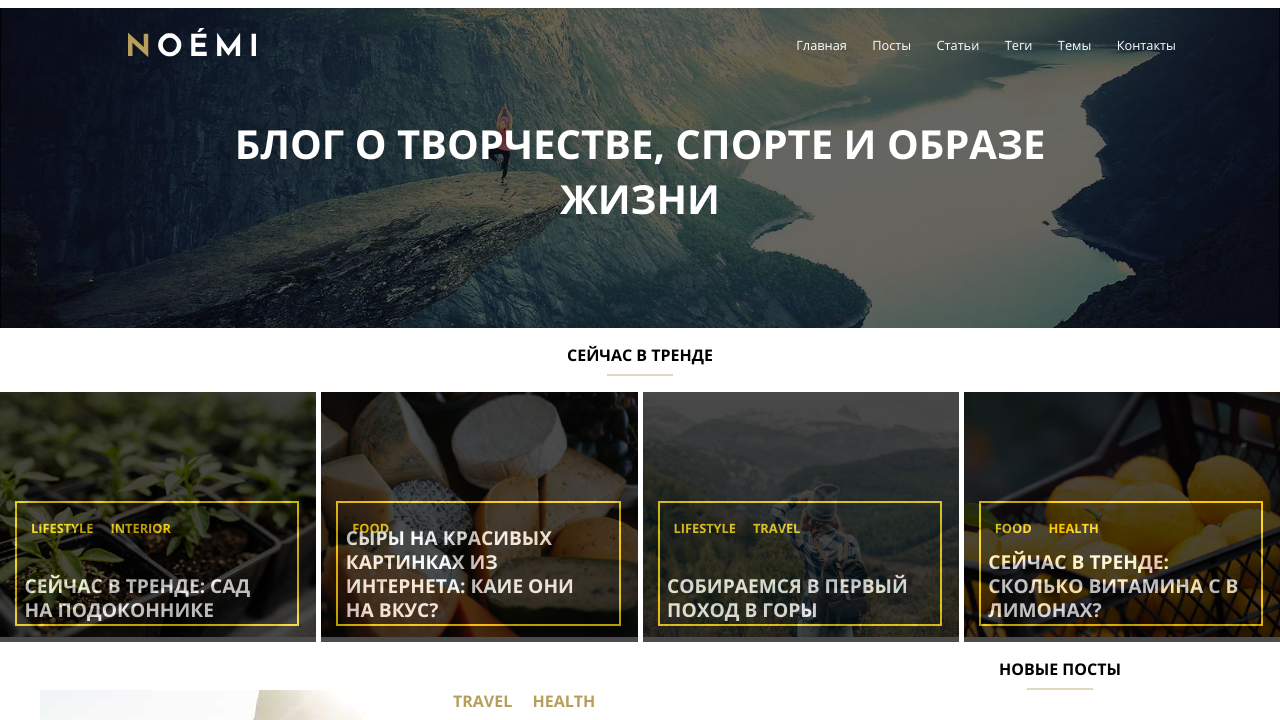
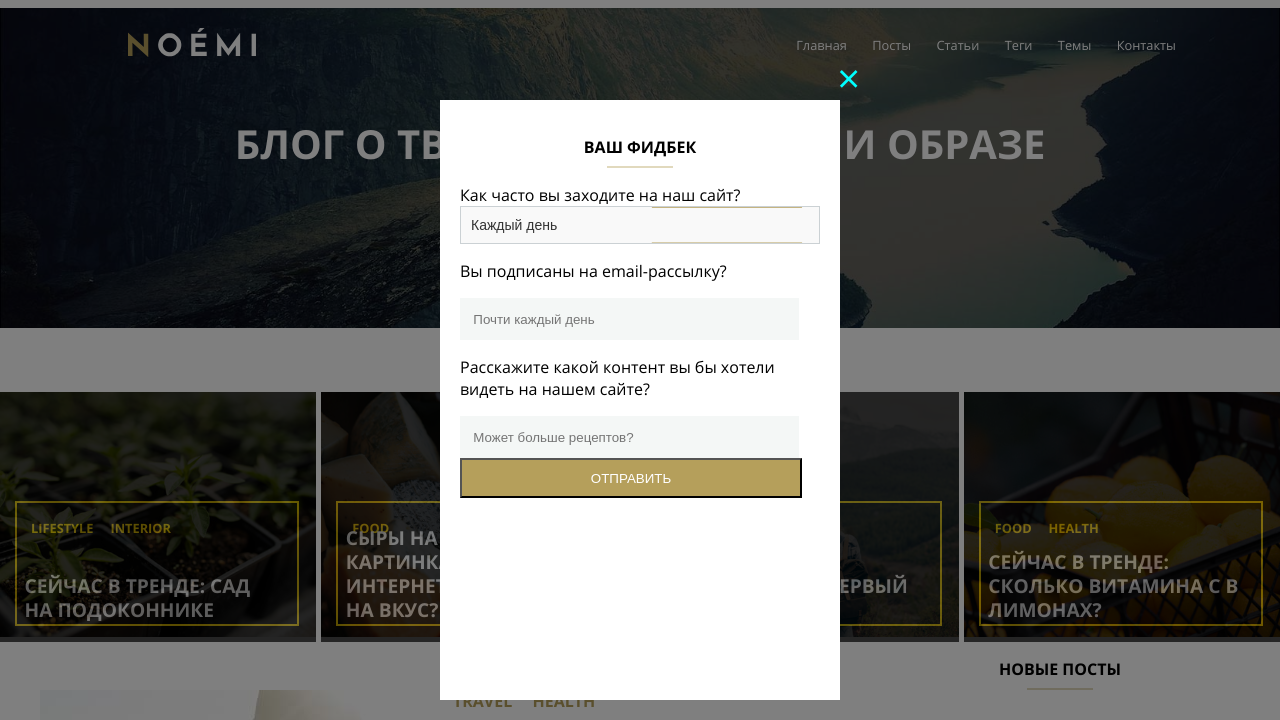
Before and after one commit to I7axa666/HTML_CSS_CourseWork, a plain HTML site: page index.html in a window 1280 px wide. Shown: the top 720 px of the page. Drawn offline with Linux system fonts and the light colour scheme; files whose address does not match are found by name.

Commit message:
Added Popup

```diff
--- /dev/null
+++ b/css/stylepopup.css
@@ -0,0 +1,89 @@
+.popup {
+    position: fixed;
+    width: 100%;
+    height: 100%;
+    left:0;
+    top: 0;
+    z-index: 10;
+
+    background: rgba(0, 0, 0, 0.5);
+    display: flex;
+    justify-content: center;
+    align-items: center;
+}
+
+.popup__content {
+    position: relative;
+    background: white;
+
+    width: 400px;
+    height: 600px;
+    padding: 20px;
+    box-sizing: border-box;
+}
+
+.popup__close {
+    position: absolute;
+    right: -20px;
+    top: -50px;
+    color:aqua;
+    font-size: 40px;
+
+    cursor: pointer;
+}
+
+.popup__close:hover {
+    color: red;
+}
+
+
+
+.popup__toggle:checked + .popup {
+    display:none;
+
+}
+
+.popup__toggle {
+    display: none;
+}
+
+.question, .select-label{
+    color: black;
+}
+
+.answer {
+    height: 40px;
+}
+
+.button-send {
+    width: 95%;
+    height: 3em;
+    background-color: #b59f5b;
+    color: white;
+    text-transform: uppercase;
+}
+
+.select {
+    display: inline-block;
+    box-sizing: border-box;
+    width: 100%;
+    height: 38px;
+
+    padding-left: 10px;
+    padding-right: 25px;
+
+    margin: 0;
+
+    -webkit-appearance: none;
+    -moz-appearance: none;
+
+    border: 1px solid #cbd1d4;
+    background-color: #f9f9f9;
+    background-image: url("../svg/form-arrows.svg");
+    background-repeat: no-repeat;
+    background-position: right 5px center;
+
+    font-size: 14px;
+    font-family: Arial,sans-serif;
+    color: #333333;
+  }
--- a/index.html
+++ b/index.html
@@ -12,8 +12,38 @@
     <link rel="stylesheet" href="css/stylesidebar.css">
     <link rel="stylesheet" href="css/styletags.css">
     <link rel="stylesheet" href="css/styletems.css">
+    <link rel="stylesheet" href="css/stylemailing.css">
+    <link rel="stylesheet" href="css/stylepopup.css">
 </head>
 <body>
+
+<input type="checkbox" id="popup1" class="popup__toggle">
+<div class="popup">
+    <div class="popup__content">
+        <label for="popup1" class="popup__close">&times;</label>
+        <div class="trends">
+            <div class="trends-name">
+                <p>Ваш фидбек</p>
+            </div>
+            <div class="form-group">
+                <label class="select-group">
+                  <span class="select-label">Как часто вы заходите на наш сайт?</span>
+                  <select class="select">
+                    <option value="all_time" selected>Каждый день</option>
+                  </select>
+                </label>
+              </div>
+        <p class="question">Вы подписаны на email-рассылку?</p>
+        <input type="text" placeholder="Почти каждый день">
+        <p class="question">Расскажите какой контент вы бы хотели видеть на нашем сайте?</p>
+        <input type="text" placeholder="Может больше рецептов?" class="answer">
+        <button class="button-send" type="submit">Отправить</button>
+        </div>
+    </div>
+</div>
+
+
+
     <header class="header">
         <div class="top-panel">
             <div class="logo">
@@ -307,7 +337,17 @@
                         <button class="button-search" type="submit"></button>
                     </form>
                 </div>
-
+                <div class="mailing">
+                    <div class="trends">
+                        <div class="trends-name">
+                            <p>Рассылка</p>
+                        </div>
+                    </div>
+                    <form class="input-form">
+                        <input type="email" placeholder="Ваш email-адрес">
+                    </form>
+                    <button class="block">Подписаться</button>
+                </div>
                 <div class="tags">
                     <div class="trends">
                         <div class="trends-name">
@@ -339,7 +379,6 @@
                         <div class="some_tag">Health</div>
                     </div>
                 </div>
-
                 <div class="tems">
                     <div class="trends">
                         <div class="trends-name">
```
Also changed, not shown: css/stylemailing.css (added).
